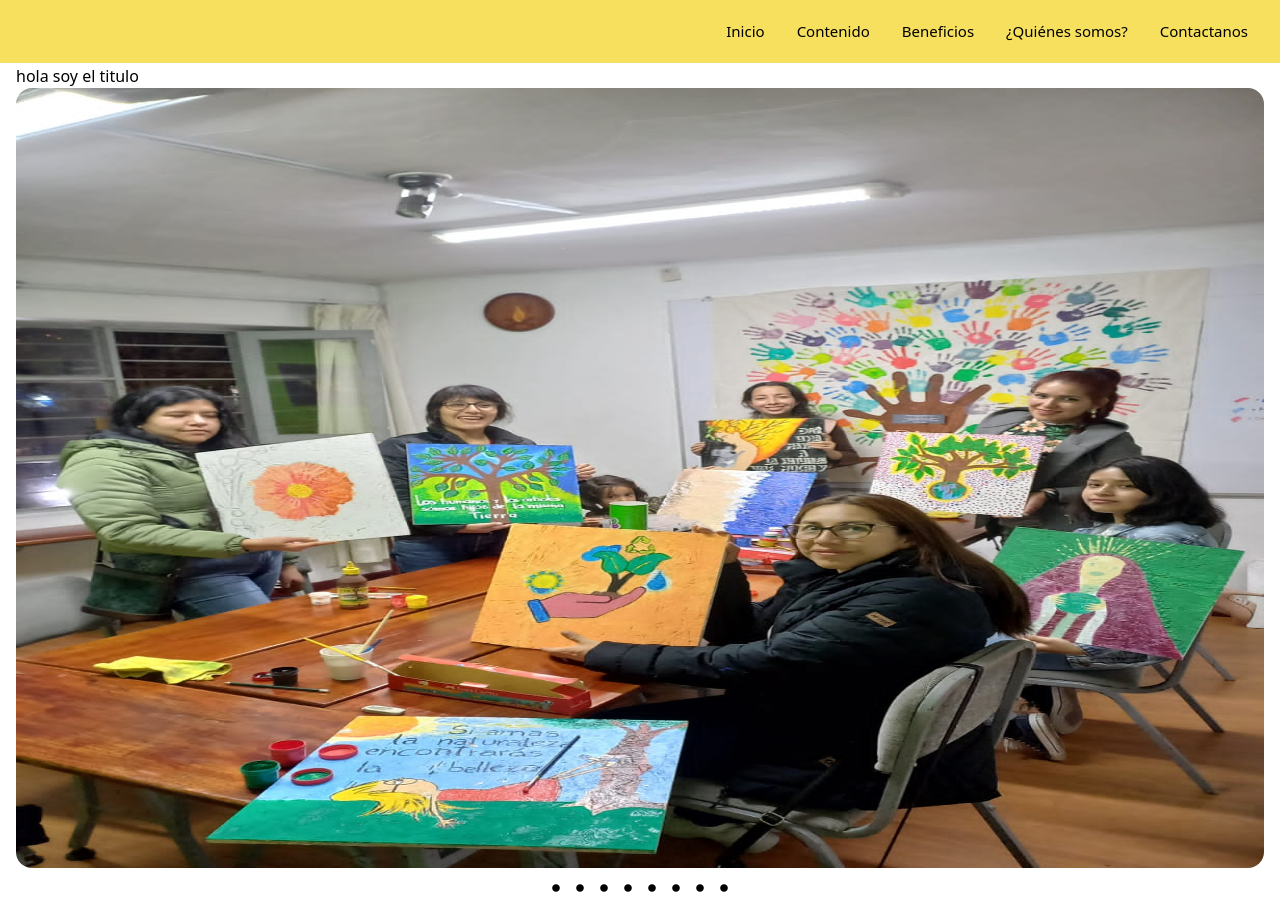
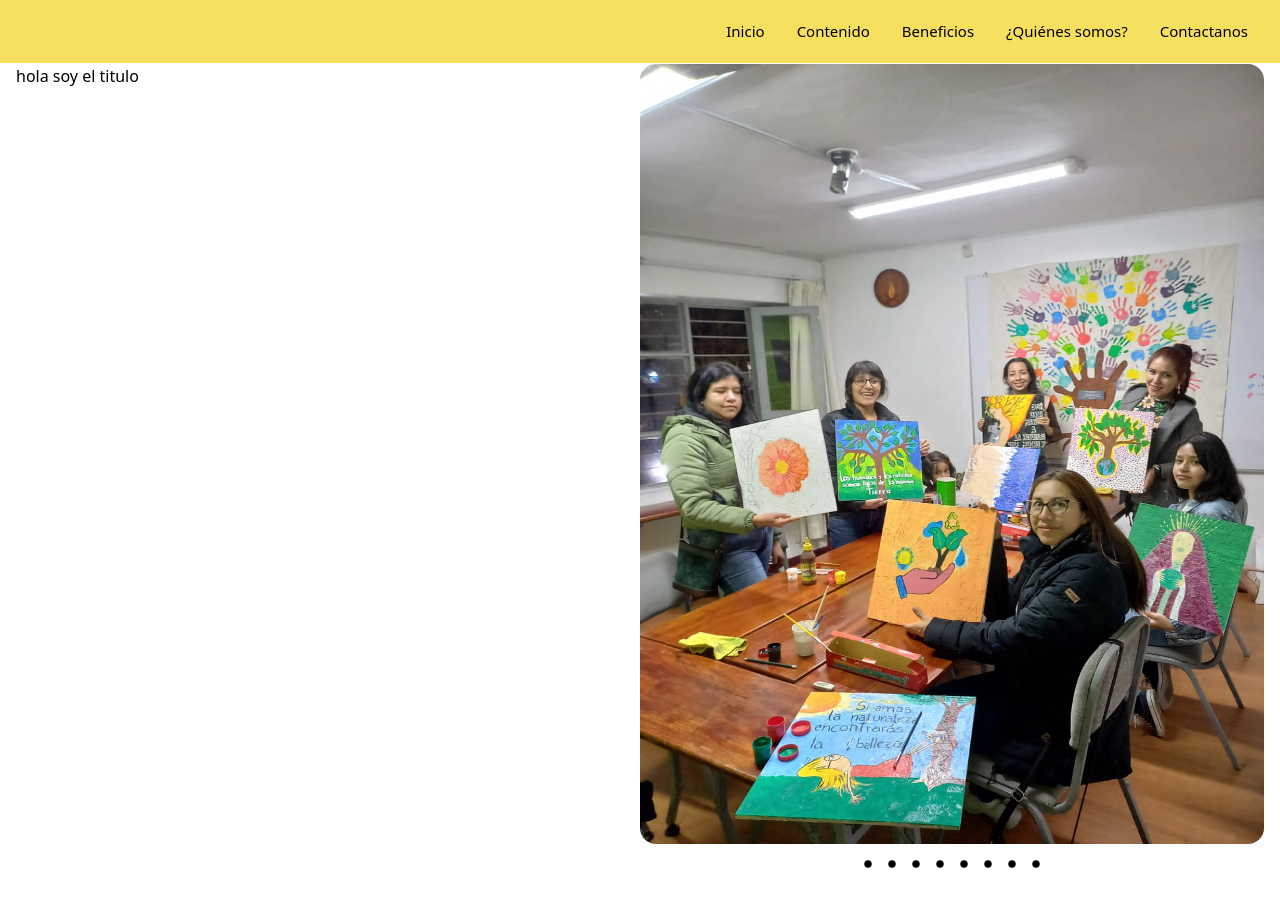
Before and after one commit to alfred00011/conocete-a-ti-mismo, a React (Vite) app: page / in a window 1280 px wide. After the commit the page ends 884 px from the top, so only its background shows below. Built offline with nearby package versions, Linux system fonts and the light colour scheme.

Commit message:
grid de 2 para el home titulo/imagenes

```diff
--- a/src/components/App.jsx
+++ b/src/components/App.jsx
@@ -1,6 +1,5 @@
-import Carrusel from "./Inicio/Carrusel"
-import Titulo from "./Inicio/Titulo"
 import MainHeader from "./menu/MainHeader"
+import Home from "./pages/Home"
 
 
 
@@ -10,8 +9,7 @@ function App() {
     <div >
       <MainHeader/>
       <div className="pt-16 max-w-256 m-auto">
-        <Titulo/>
-        <Carrusel/>
+        <Home/>
       </div>
 
     </div>
--- /dev/null
+++ b/src/components/pages/Home.jsx
@@ -0,0 +1,18 @@
+import Carrusel from "../Inicio/Carrusel";
+import Titulo from "../Inicio/Titulo";
+
+const Home = () => {
+    return (
+        <div className="grid grid-cols-2">
+            <div>
+                <Titulo/>
+            </div>
+            <div>
+                <Carrusel/>
+            </div>
+
+        </div>
+    )
+}
+
+export default Home;
```
